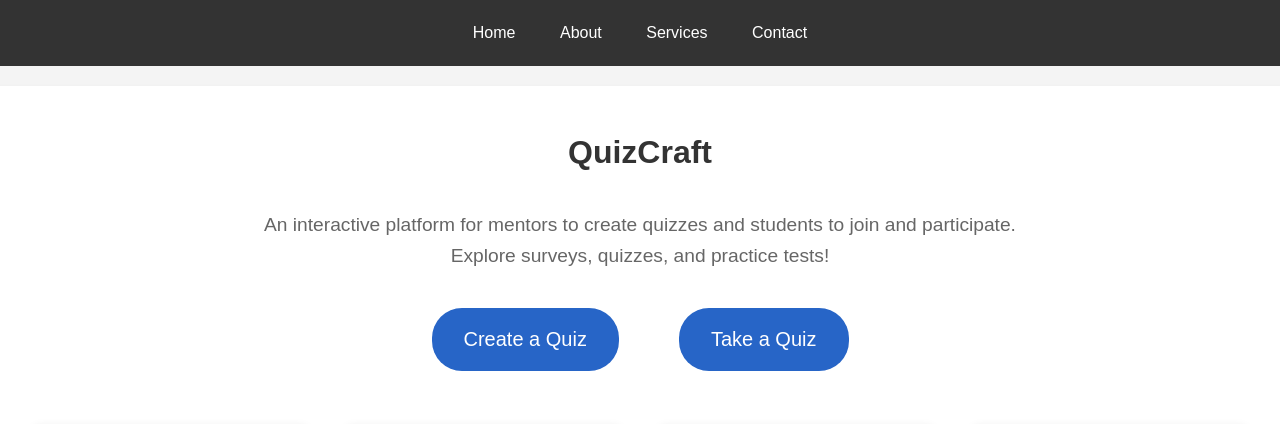
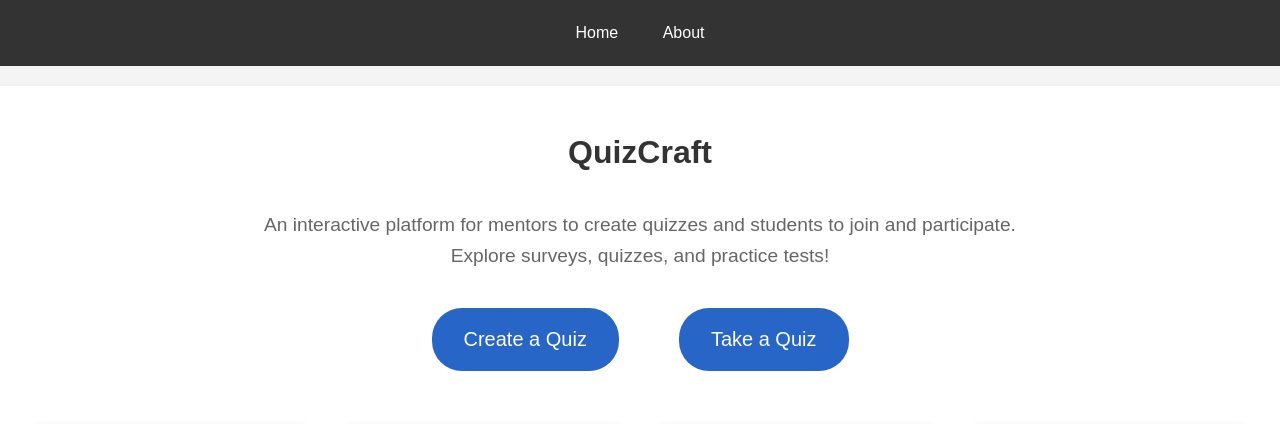
Before and after one commit to rhea164/Quizcraft, a plain HTML site: page pages/index.html in a window 1280 px wide. Shown: the top 424 px of the page. Drawn offline with Linux system fonts and the light colour scheme.

Commit message:
removed unessary header

```diff
--- a/pages/index.html
+++ b/pages/index.html
@@ -13,8 +13,6 @@
     <nav>
         <a href="index.html">Home</a>
         <a href="#">About</a>
-        <a href="#">Services</a>
-        <a href="#">Contact</a>
     </nav>
     <div class="container">
         <h1>QuizCraft</h1>
```
